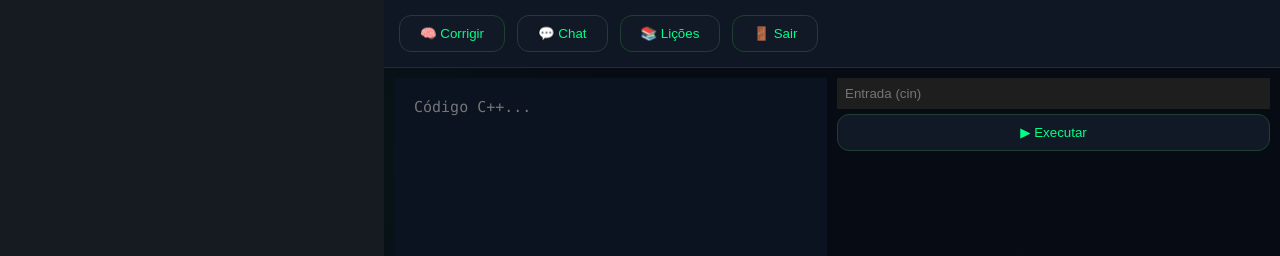
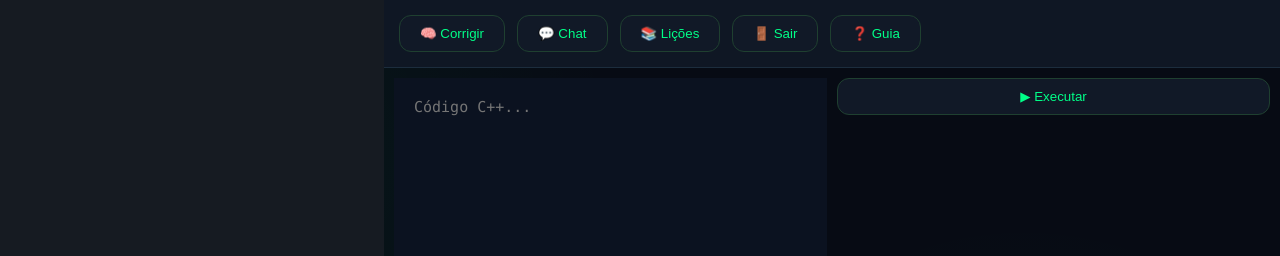
Before and after one commit to montanera827-tech/Ferram-Comp, a plain HTML site: page projeto/frontend/index.html in a window 1280 px wide. Both pictures are taken after a click on the button "INICIAR". Shown: the top 256 px of the page. Drawn offline with Linux system fonts and the light colour scheme.

Commit message:
Add 'Guia' button to the frontend

```diff
--- a/projeto/frontend/index.html
+++ b/projeto/frontend/index.html
@@ -50,6 +50,7 @@
             <button onclick="abrirChat()">💬 Chat</button>
             <button onclick="abrirAulas()">📚 Lições</button>
             <button onclick="logout()">🚪 Sair</button>
+            <button id="guiaBtn" onclick="abrirGuia()">❓ Guia</button>
         </div>
 
         <!-- COMPILADOR -->
@@ -62,7 +63,6 @@
 
             <!-- TERMINAL -->
             <div class="terminal">
-                <input id="entrada" placeholder="Entrada (cin)">
                 <button onclick="run()">▶ Executar</button>
                 <pre id="saida"></pre>
             </div>
```
